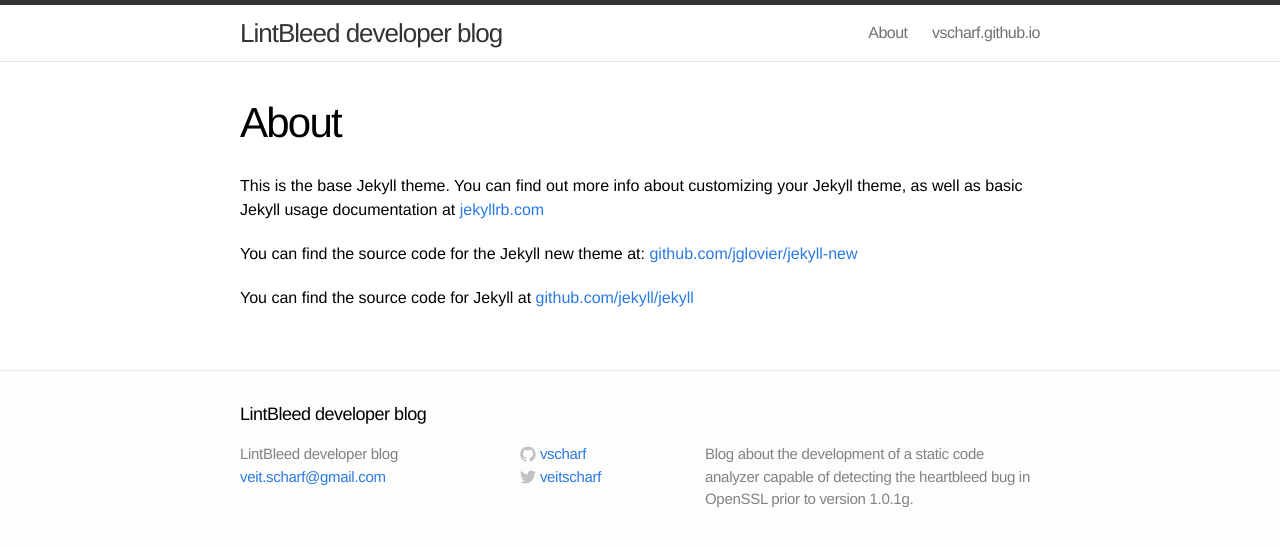
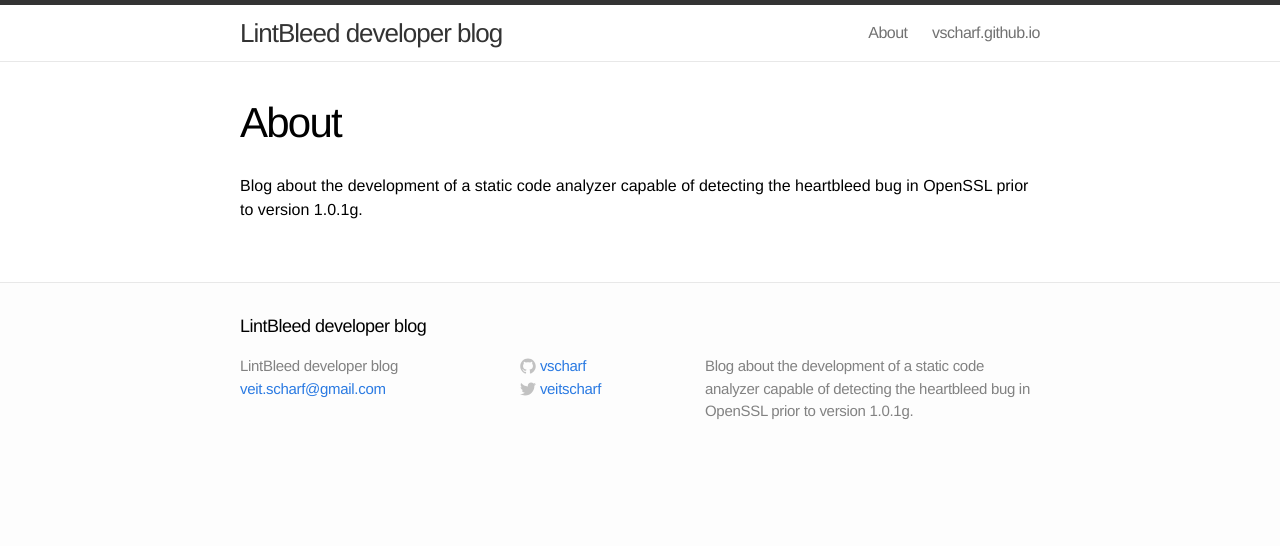
Before and after one commit to vscharf/vscharf.github.io, a Jekyll site: the page built from about.md, in a window 1280 px wide. Shown: the top 546 px of the page. Built offline with Jekyll 4.4.1, drawn with Linux system fonts in a browser that asks for light colours.

Commit message:
add first version of commit

```diff
--- a/about.md
+++ b/about.md
@@ -4,8 +4,4 @@
 permalink: /about/
 ---
 
-This is the base Jekyll theme. You can find out more info about customizing your Jekyll theme, as well as basic Jekyll usage documentation at [jekyllrb.com](http://jekyllrb.com/)
-
-You can find the source code for the Jekyll new theme at: [github.com/jglovier/jekyll-new](https://github.com/jglovier/jekyll-new)
-
-You can find the source code for Jekyll at [github.com/jekyll/jekyll](https://github.com/jekyll/jekyll)
+Blog about the development of a static code analyzer capable of detecting the heartbleed bug in OpenSSL prior to version 1.0.1g.
```
